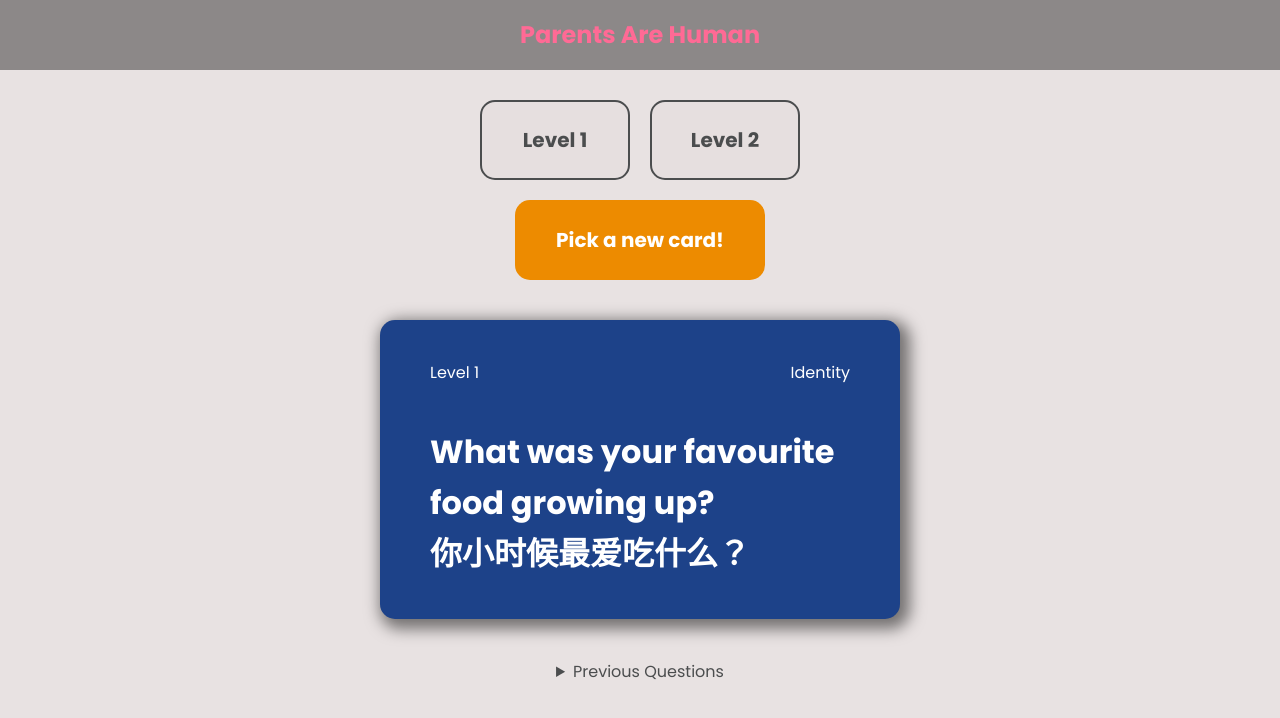
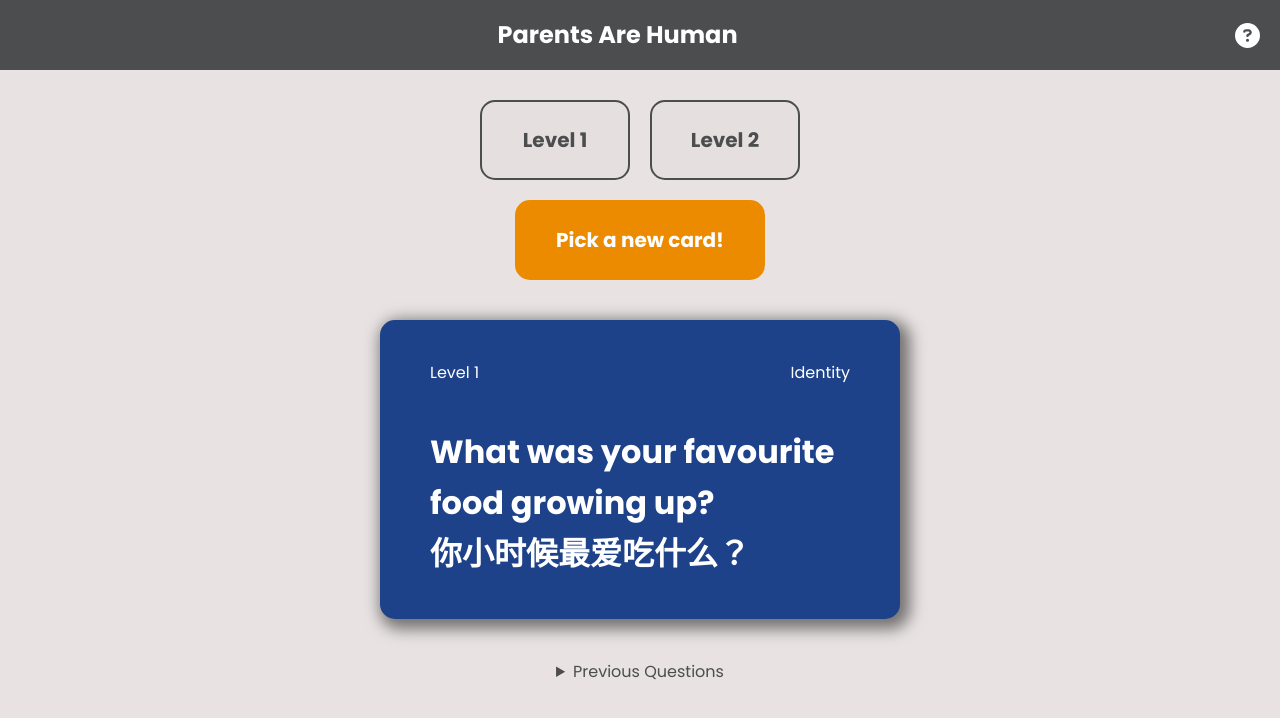
Before and after one commit to xsol05/Parents-Are-Human, a React (Create React App) app: page / in a window 1280 px wide. Shown: the top 718 px of the page. Built offline with nearby package versions, Linux system fonts and the light colour scheme.

Commit message:
Create info button about game

```diff
--- a/package.json
+++ b/package.json
@@ -3,6 +3,9 @@
   "version": "0.1.0",
   "private": true,
   "dependencies": {
+    "@fortawesome/fontawesome-svg-core": "^6.6.0",
+    "@fortawesome/free-solid-svg-icons": "^6.6.0",
+    "@fortawesome/react-fontawesome": "^0.2.2",
     "@testing-library/jest-dom": "^5.16.5",
     "@testing-library/react": "^13.4.0",
     "@testing-library/user-event": "^13.5.0",
--- a/src/components/Header.jsx
+++ b/src/components/Header.jsx
@@ -1,15 +1,71 @@
-import React from 'react'
+import { faQuestionCircle } from '@fortawesome/free-solid-svg-icons'
+import { FontAwesomeIcon } from '@fortawesome/react-fontawesome'
+import React, { useState } from 'react'
 
 const Header = ({
   text = 'Parents Are Human',
-  bgColor = 'rgba(0, 0, 0, 0.4)',
-  textColor = '#ff6a95',
-}) => (
+  bgColor = '#4b4d4e',
+  textColor = '#fff',
+}) => {
+  const [showInfo, setShowInfo] = useState(false)
+  const toggleInfoBox = () => {
+    setShowInfo((prevState) => !prevState)
+  }
+
+  return (
     <header style={{ backgroundColor: bgColor, color: textColor }}>
       <div className="container">
         <h2>{text}</h2>
       </div>
+      <FontAwesomeIcon
+        icon={faQuestionCircle}
+        style={{ marginRight: '20px', height: '25px', width: '25px' }}
+        onClick={toggleInfoBox}
+      />
+      {showInfo && (
+        <div className="infoBox">
+          <p>
+            <a href="https://parentsarehuman.com/">
+              <strong>Parents Are Human</strong>
+            </a>{' '}
+            is a card game designed to spark deep conversations between you and
+            your loved ones.
+          </p>
+          <br />
+          <p>
+            💙 <strong>Blue - Question Cards</strong> prompt stories and
+            conversations around Life Events, Wisdom, Identity, and
+            Relationships.
+          </p>
+          <p>
+            ❤️ <strong>Red - Action Cards</strong> add elements of courage and
+            play into the experience.
+          </p>
+          <p>
+            1️⃣ <strong>Level 1</strong> cards are light and easy.
+          </p>
+          <p>
+            2️⃣ <strong>Level 2</strong> cards dig deeper.
+          </p>
+          <br />
+          <p>
+            Note: This is based off the{' '}
+            <a href="https://parentsarehuman.notion.site/Parents-Are-Human-Simplified-Chinese-Edition-f366bec52e5b446d841b7dfaf81d8cd3">
+              free digital version
+            </a>{' '}
+            of Parents are Human.
+          </p>
+          <br></br>
+          <p>
+            <i>
+              Coded with ❤ by{' '}
+              <a href="https://magdelinehuang.com/">Magdeline Huang</a>
+            </i>
+          </p>
+        </div>
+      )}
     </header>
   )
+}
 
 export default Header
```
Also changed, not shown: 1 other file (tests, documents, lock files or other folders). Lines whose indentation alone changed are shown as unchanged.
